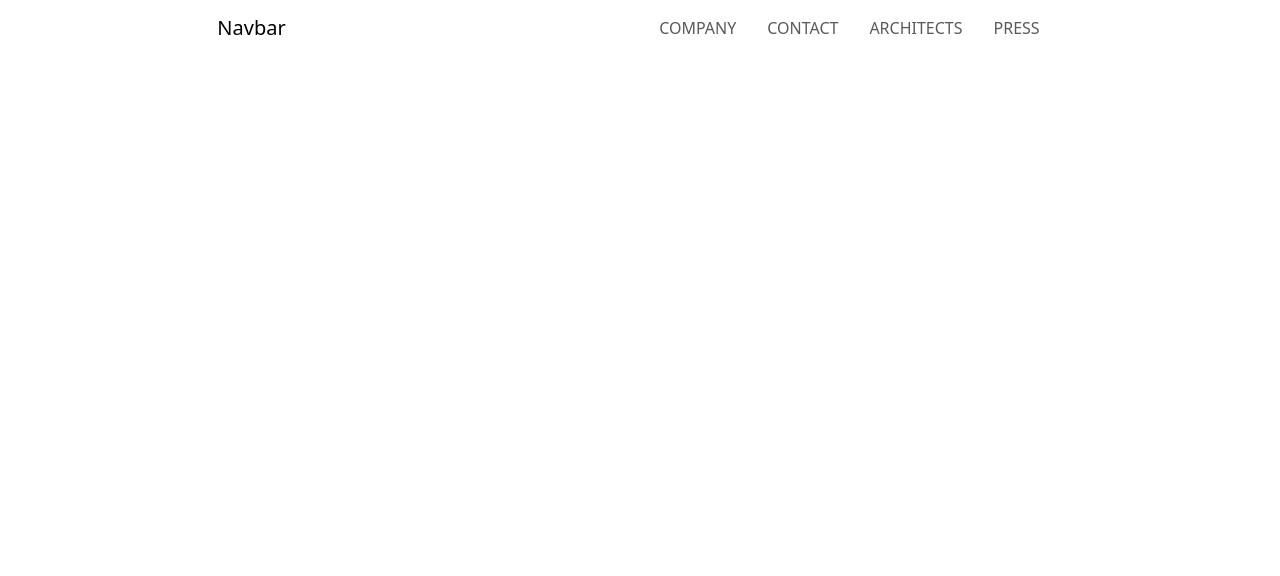
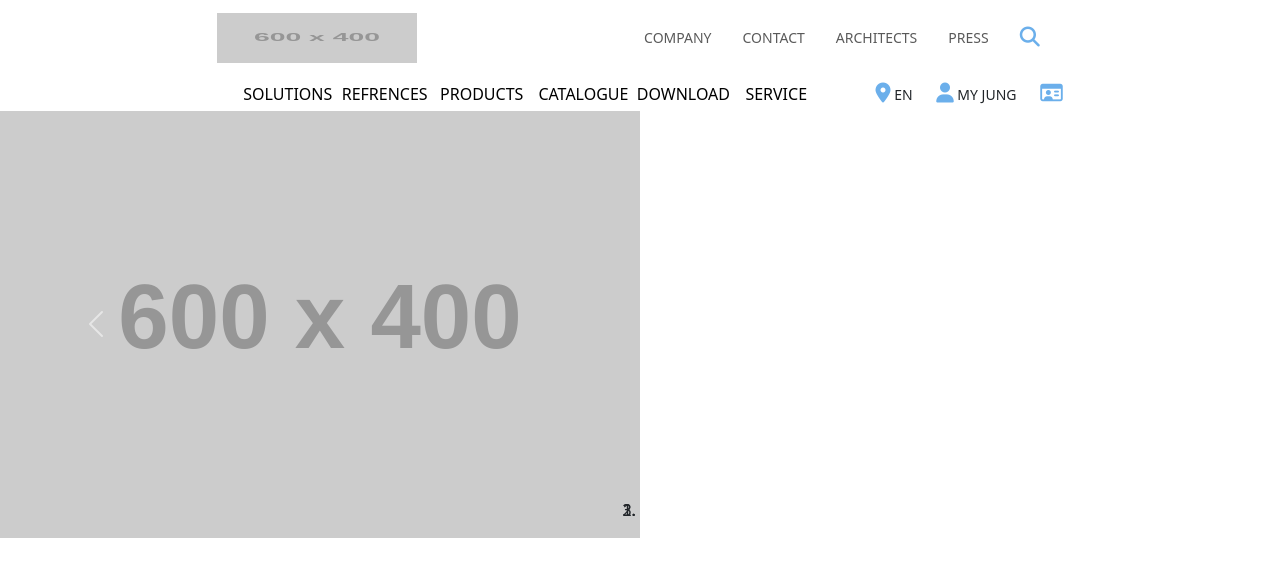
Before and after one commit to abdelaziz86/Upwork-Project1, a plain HTML site: page index.html in a window 1280 px wide. Drawn offline with nearby package versions, Linux system fonts and the light colour scheme; placeholder pictures from the web are drawn by us.

Commit message:
2 navbars done

```diff
--- a/index.html
+++ b/index.html
@@ -5,16 +5,23 @@
 	<meta name="viewport" content="width=device-width, initial-scale=1">
 	<title>Jung</title>
 
+
+	<link rel="stylesheet" href="https://cdnjs.cloudflare.com/ajax/libs/font-awesome/4.7.0/css/font-awesome.min.css">
+	<script src='https://kit.fontawesome.com/a076d05399.js' crossorigin='anonymous'></script>
+	<script src='https://kit.fontawesome.com/a076d05399.js' crossorigin='anonymous'></script>
+
 	<link href="https://cdn.jsdelivr.net/npm/bootstrap@5.3.1/dist/css/bootstrap.min.css" rel="stylesheet" integrity="sha384-4bw+/aepP/YC94hEpVNVgiZdgIC5+VKNBQNGCHeKRQN+PtmoHDEXuppvnDJzQIu9" crossorigin="anonymous">
 
 	<script src="https://cdn.jsdelivr.net/npm/bootstrap@5.3.1/dist/js/bootstrap.bundle.min.js" integrity="sha384-HwwvtgBNo3bZJJLYd8oVXjrBZt8cqVSpeBNS5n7C8IVInixGAoxmnlMuBnhbgrkm" crossorigin="anonymous"></script>
+
 	<link rel="stylesheet" href="stylesheet.css">
+
+
 </head>
 <body>
 
 <div class="row">
   <div class="col-2"></div>
-
   <div class="col-8" style="float : right">
   <!-- ========= NVABAR 1 ========== -->
 
@@ -22,7 +29,9 @@
 	  <button class="navbar-toggler" type="button" data-toggle="collapse" data-target="#navbarTogglerDemo03" aria-controls="navbarTogglerDemo03" aria-expanded="false" aria-label="Toggle navigation">
 	    <span class="navbar-toggler-icon"></span>
 	  </button>
-	  <a class="navbar-brand" href="#">Navbar</a>
+	  <a class="navbar-brand" href="#">
+	  	<img class="imageNavbar1" src="https://placehold.co/600x400" />
+	  </a>
 
 	  <div class="collapse navbar-collapse" id="navbarTogglerDemo03">
 	    <ul class="navbar-nav mr-auto mt-2 mt-lg-0">
@@ -38,50 +47,79 @@
 	      <li class="nav-item">
 	        <a class="nav-link" href="#">PRESS</a>
 	      </li>
+	      <li class="nav-item">
+	        <a class="nav-link" href="#">
+	      		<i class="fa fa-search icons"></i>
+	        </a>
+	      </li>
 	    </ul>
 	  </div>
 	</nav>
-
-
-
-
-	  <!-- <nav class="navbar navbar-expand-lg bg-body-tertiary navbar2">
-		  <div class="container-fluid navbar1" style="float : right !important">
-
-		    <center >
-			    <button class="navbar-toggler" type="button" data-bs-toggle="collapse" data-bs-target="#navbarNav" aria-controls="navbarNav" aria-expanded="false" aria-label="Toggle navigation">
-			      <span class="navbar-toggler-icon"></span>
-			    </button>
-			    <div class="collapse navbar-collapse" id="navbarNav" >
-			      <ul class="navbar-nav" >
-			      	<li class="nav-item">
-			          <a class="nav-link" href="#"><img class="imageNavbar1" src="https://placehold.co/600x400" /></a>
-			        </li>
-			        <li class="nav-item">
-			          <a class="nav-link" href="#">COMPANY</a>
-			        </li>
-			        <li class="nav-item">
-			          <a class="nav-link" href="#">CONTACT</a>
-			        </li>
-			        <li class="nav-item">
-			          <a class="nav-link" href="#">ARCHITECTS</a>
-			        </li>
-			        <li class="nav-item">
-			          <a class="nav-link" href="#">PRESS</a>
-			        </li>
-
-			      </ul>
-			    </div>
-			</center>
-		  </div>
-		</nav> -->
-
-
   </div>
-  <div class="col-2"></div>
 </div>
 
 
+<!-- ======= NAVBAR 2 ========== -->
+<div class="row">
+  <div class="col-2"></div>
+  <div class="col-6">
+  	<button class="buttonsNavbar" style="margin-left : 20px">
+  		SOLUTIONS
+  	</button>
+  	<button class="buttonsNavbar">
+  		REFRENCES
+  	</button>
+  	<button class="buttonsNavbar">
+  		PRODUCTS
+  	</button>
+  	<button class="buttonsNavbar">
+  		CATALOGUE
+  	</button>
+  	<button class="buttonsNavbar">
+  		DOWNLOADS
+  	</button>
+  	<button class="buttonsNavbar">
+  		SERVICE
+  	</button>
+  </div>
+
+  <div class="col-2">
+  	<div style="float : right ; font-size : 14px; margin-top : 7px">
+	 	<i class="fa fa-map-marker icons" aria-hidden="true"></i> EN
+	 	<i class="fa fa-user icons" aria-hidden="true" style="margin-left : 20px "></i> MY JUNG
+	 	<i class="fa fa-id-card-o icons" aria-hidden="true" style="margin-left : 20px "></i>
+  	</div>
+  </div>
+</div>
+
+
+<!-- ========= CAROUSEL ========== -->
+<div id="carouselExampleIndicators" class="carousel slide" data-ride="carousel">
+  <ol class="carousel-indicators">
+    <li data-target="#carouselExampleIndicators" data-slide-to="0" class="active"></li>
+    <li data-target="#carouselExampleIndicators" data-slide-to="1"></li>
+    <li data-target="#carouselExampleIndicators" data-slide-to="2"></li>
+  </ol>
+  <div class="carousel-inner">
+    <div class="carousel-item active">
+      <img class="d-block w-50" src="https://placehold.co/600x400" alt="First slide">
+    </div>
+    <div class="carousel-item">
+      <img class="d-block w-100" src="https://placehold.co/600x400" alt="Second slide">
+    </div>
+    <div class="carousel-item">
+      <img class="d-block w-100" src="https://placehold.co/600x400" alt="Third slide">
+    </div>
+  </div>
+  <a class="carousel-control-prev" href="#carouselExampleIndicators" role="button" data-slide="prev">
+    <span class="carousel-control-prev-icon" aria-hidden="true"></span>
+    <span class="sr-only">Previous</span>
+  </a>
+  <a class="carousel-control-next" href="#carouselExampleIndicators" role="button" data-slide="next">
+    <span class="carousel-control-next-icon" aria-hidden="true"></span>
+    <span class="sr-only">Next</span>
+  </a>
+</div>
 
 
 
--- a/stylesheet.css
+++ b/stylesheet.css
@@ -3,10 +3,7 @@
 
 }
 
-.items1 {
-	justify-items: right ;
-	justify-content: right;
-}
+
 .navbar-nav {
   margin-left: auto; /* Push the links to the right */
 }
@@ -20,3 +17,23 @@
 	height : 50px ;
 	width : 200px  ;
 }
+
+.icons {
+	color : #6BAFEB ;
+	font-size: 20px;
+}
+
+.nav-item {
+	font-size : 14px ;
+}
+
+.buttonsNavbar {
+	background-color: white;
+	width : 15%;
+	height : 35px ;
+	border : none ;
+}
+
+.buttonsNavbar:hover {
+	background-color: #C0C0C0;
+}
```
